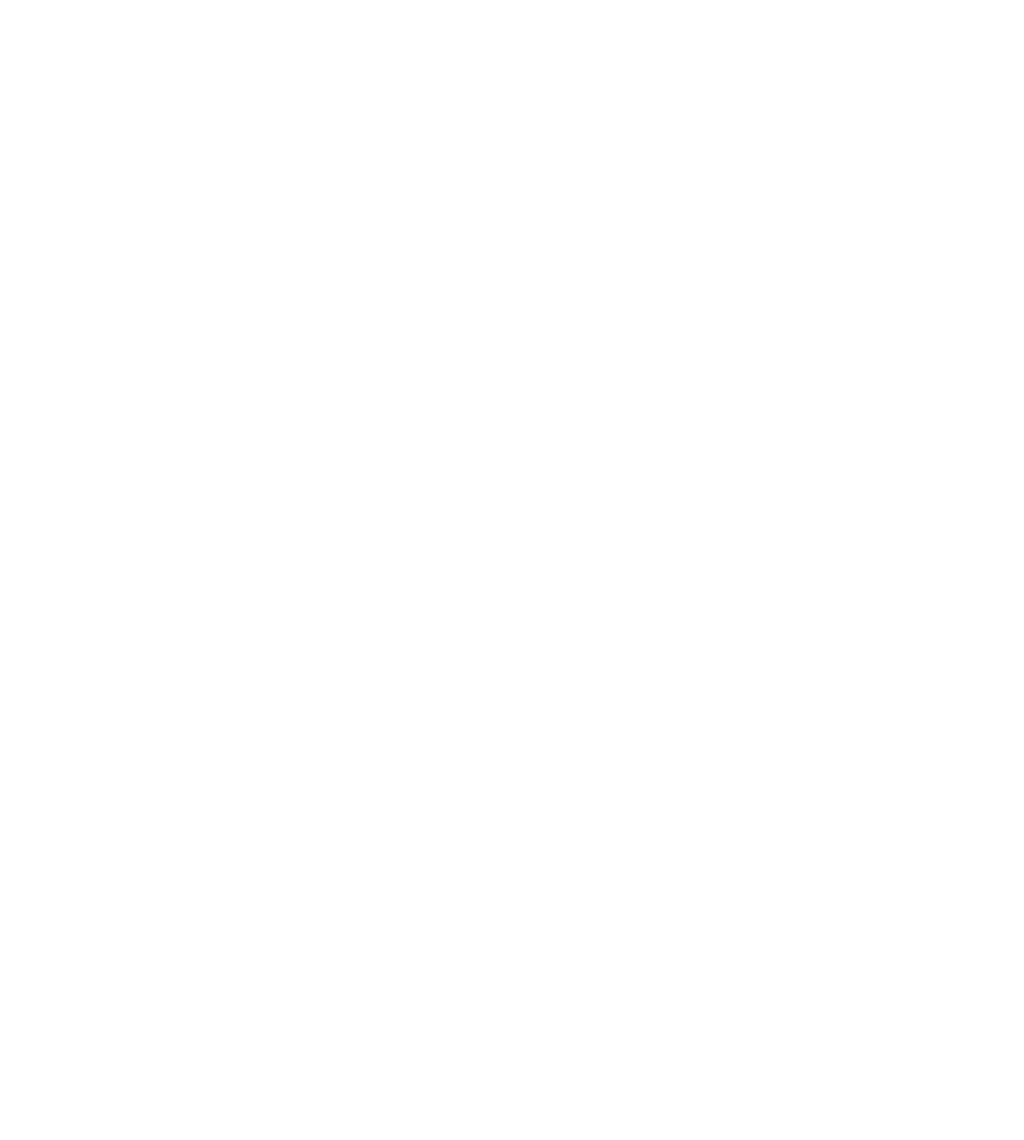
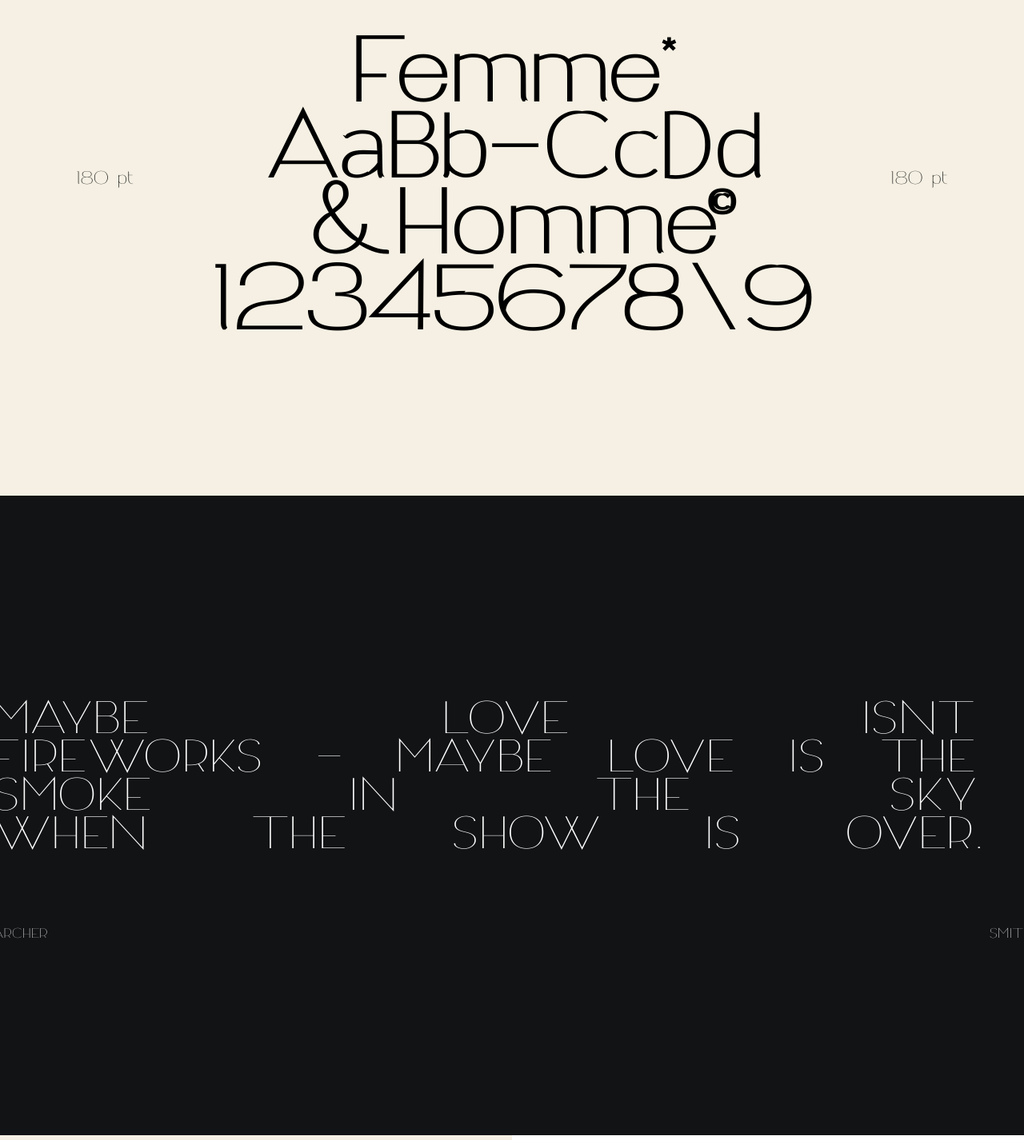
Before and after one commit to iamr0man/femme, a Vue app: page / in a window 1280 px wide. Shown: the part 980-2406 px from the top of the page at 80% size. Before the commit the page ends 800 px from the top, so only its background shows below. Built offline with nearby package versions, Linux system fonts and the light colour scheme.

Commit message:
added two with half pages;

```diff
--- a/src/App.vue
+++ b/src/App.vue
@@ -1,16 +1,25 @@
 <template>
   <div id="app">
     <intro />
+    <details180 />
+    <love-quote />
+    <cities />
   </div>
 </template>
 
 <script>
-import Intro from './components/Intro.vue'
+import Intro from './views/Intro.vue'
+import Details180 from './views/Details180.vue'
+import LoveQuote from './views/LoveQuote.vue'
+import Cities from './views/Cities.vue'
 
 export default {
   name: "App",
   components: {
-    Intro
+    Intro,
+    Details180,
+    LoveQuote,
+    Cities
   }
 };
 </script>
--- /dev/null
+++ b/src/components/Ampersand.vue
@@ -0,0 +1,78 @@
+<template>
+  <div class="ampersand">
+    <div class="ampersand__header">
+      <p>symbol</p>
+      <p>ampersand</p>
+    </div>
+    <div class="ampersand__item">
+      <p>&amp;</p>
+    </div>
+    <div class="ampersand__text">
+      <p class="ampersand__paragraph ampersand__paragraph">the ampersand is the logogram &amp;, representing the conjunction "and". it originated as a ligature of</p>
+      <p class="ampersand__paragraph ampersand__paragraph--large">the lettes et - latin fot "and"</p>
+    </div>
+  </div>
+</template>
+
+<script>
+export default {
+
+}
+</script>
+
+<style lang="scss">
+  .ampersand {
+    width: 50vw;
+    height: 100vh;
+    display: flex;
+    flex-direction: column;
+    background-color: #f5f0e3;
+
+    &__header {
+      flex: 1 1 3%;
+      display: flex;
+      justify-content: space-between;
+
+      padding: 10px;
+
+      font-size: 9px;
+      font-weight: 600;
+    }
+
+    &__item {
+      flex: 1 1 94%;
+      font-size: 540px;
+      position: relative;
+      font-weight: bold;
+
+      &::before {
+        content: "&";
+        position: absolute;
+        left: 0;
+        top: 0;
+        font-size: 630px;
+      }
+
+      &::after {
+        content: "&";
+        position: absolute;
+        left: 0;
+        top: 0;
+        font-size: 720px;
+      }
+    }
+
+    &__text {
+      flex: 1 1 3%;
+      width: 50vw;
+      .ampersand__paragraph {
+        font-weight: 600;
+        font-size: 10px;
+
+        &--large {
+          word-spacing: 105px;
+        }
+      }
+    }
+  }
+</style>
--- /dev/null
+++ b/src/components/Offices.vue
@@ -0,0 +1,17 @@
+<template>
+  <div class="offices"></div>
+</template>
+
+<script>
+export default {
+
+}
+</script>
+
+<style>
+  .offices {
+    width: 50vw;
+    height: 100vh;
+    display: flex;
+  }
+</style>
--- /dev/null
+++ b/src/views/Cities.vue
@@ -0,0 +1,26 @@
+<template>
+  <div class="cities">
+    <ampersand />
+    <offices />
+  </div>
+</template>
+
+<script>
+import Ampersand from '../components/Ampersand.vue'
+import Offices from '../components/Offices.vue'
+
+export default {
+  components: {
+    Ampersand,
+    Offices
+  }
+}
+</script>
+
+<style>
+  .cities {
+    width: 50vw;
+    height: 100vh;
+    display: flex;
+  }
+</style>
--- /dev/null
+++ b/src/views/Details180.vue
@@ -0,0 +1,56 @@
+<template>
+  <div class="details">
+    <div class="details__font">180 pt</div>
+    <div class="details__column">
+      <p class="details__item">Femme*</p>
+      <p class="details__item">AaBb-CcDd</p>
+      <p class="details__item">&amp;Homme</p>
+      <p class="details__item">12345678\9</p>
+    </div>
+    <div class="details__font">180 pt</div>
+  </div>
+</template>
+
+<script>
+export default {
+
+}
+</script>
+
+<style lang="scss">
+  .details {
+    $self: &;
+    width: 100vw;
+    height: 100vh;
+    display: flex;
+    justify-content: space-evenly;
+    align-items: center;
+    background-color: #f5f0e3;
+    text-transform: none;
+
+    &__column {
+      display: flex;
+      flex-direction: column;
+      align-items: center;
+      line-height: 95px;
+      font-weight: 600;
+
+      #{$self}__item {
+        font-size: 80px;
+
+        &:nth-child(3) {
+          position: relative;
+
+          &::after {
+            content: "©";
+            position: absolute;
+            top: 0;
+            right: 0;
+            width: 20px;
+            height: 20px;
+          }
+        }
+      }
+    }
+  }
+</style>
--- a/src/components/Intro.vue
+++ b/src/views/Intro.vue
@@ -1,6 +1,5 @@
 <template>
   <div class="intro">
-    <div class="intro-container">
     <div class="">
       <h1 class="intro__header">femme</h1>
     </div>
@@ -26,7 +25,6 @@
       <p class="intro__paragraph-bottom intro__paragraph-bottom--large">any fashio house, or poster series</p>
     </div>
   </div>
-  </div>
 </template>
 
 <script>
@@ -37,12 +35,10 @@
 
 <style scoped lang="scss">
   .intro {
-    &-container {
       // width: 95%;
       // margin: 0 auto;
     display: flex;
     flex-direction: column;
-    }
     background-color: #f5f0e3;
     color: #121315;
     width: 100vw;
--- /dev/null
+++ b/src/views/LoveQuote.vue
@@ -0,0 +1,70 @@
+<template>
+  <div class="love-quote">
+    <div class="love-quote__body">
+      <p class="love-quote__quote love-quote__quote--extra-large">maybe love isnt</p>
+      <p class="love-quote__quote love-quote__quote--small">fireworks - maybe <span>love is the</span></p>
+      <p class="love-quote__quote love-quote__quote--large">smoke in the sky</p>
+      <p class="love-quote__quote love-quote__quote--medium">when the show is over.</p>
+    </div>
+    <div class="love-quote__author">
+      <p>archer</p>
+      <p>smith</p>
+    </div>
+  </div>
+</template>
+
+<script>
+export default {
+
+}
+</script>
+
+<style lang="scss">
+  .love-quote {
+    width: 100vw;
+    height: 100vh;
+    display: flex;
+    flex-direction: column;
+    justify-content: center;
+    align-items: center;
+    color: #ffffff;
+    background-color: #121315;
+
+    &__body {
+      width: 1300px;
+      display: flex;
+      flex-direction: column;
+      text-align: justify;
+      line-height: 48px;
+
+      .love-quote__quote {
+        font-size: 40px;
+
+        &--small {
+          word-spacing: 40px;
+        }
+
+        &--medium {
+          word-spacing: 102px;
+        }
+
+        &--large {
+          word-spacing: 219px;
+        }
+
+        &--extra-large {
+          word-spacing: 338px;
+        }
+      }
+    }
+
+    &__author {
+      margin-top: 100px;
+      width: 1300px;
+
+      display: flex;
+      justify-content: space-between;
+      font-size: 12px;
+    }
+  }
+</style>
```
Also changed, not shown: 1 other file (tests, documents, lock files or other folders). Lines whose indentation alone changed are shown as unchanged.
